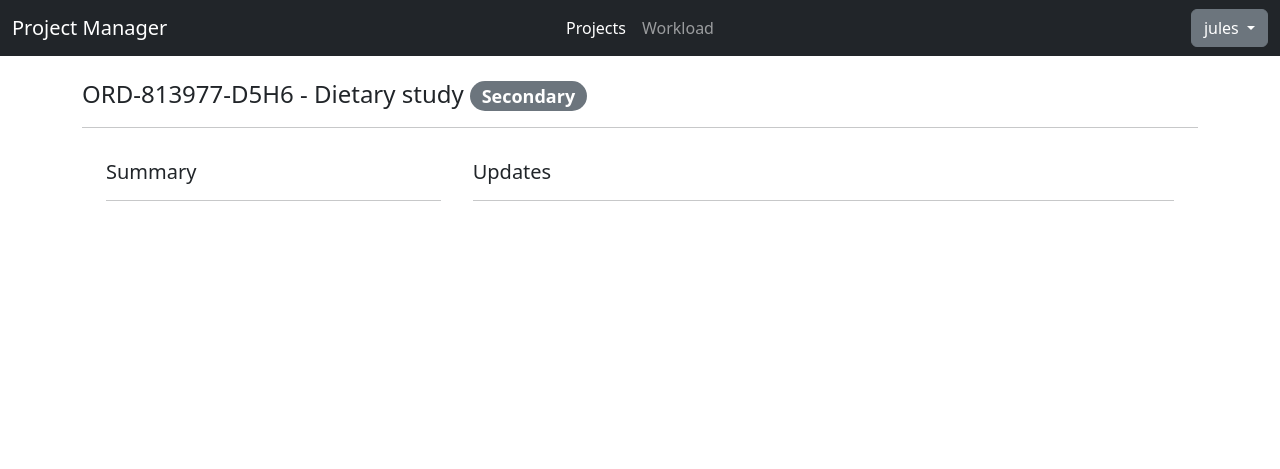
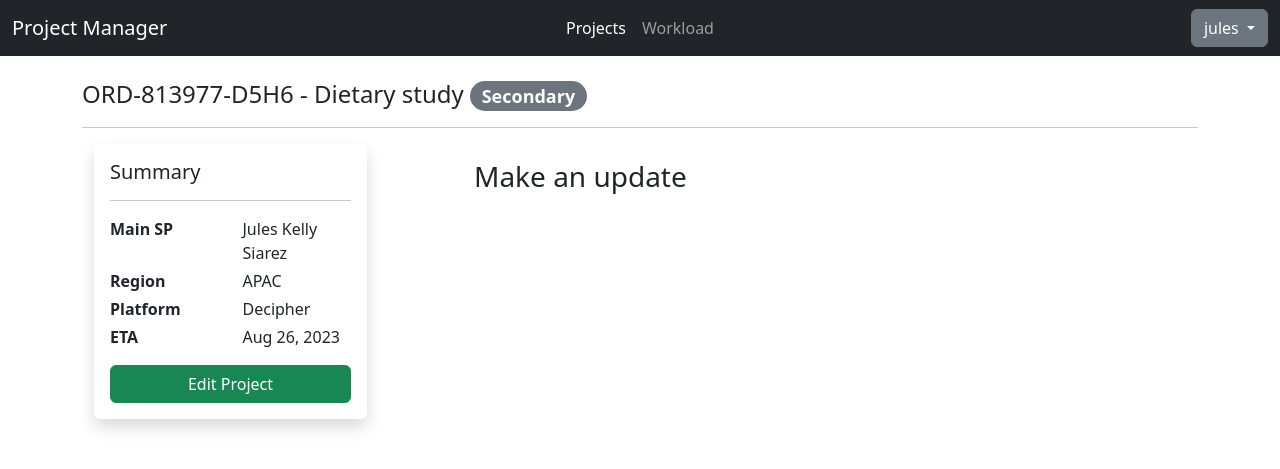
Before and after one commit to coded-by-joules/projectmanager, a Django app: a page that uses testfront/templates/testfront/project.html in a window 1280 px wide. Shown: the top 469 px of the page. Run offline with Django 4.2, Linux system fonts and the light colour scheme; a user stored in the database is signed in; data comes from the database, SQL or seed files in the repository; both versions use the stored data as it was after the commit.

Commit message:
project ui update

```diff
--- a/testfront/templates/testfront/project.html
+++ b/testfront/templates/testfront/project.html
@@ -5,20 +5,61 @@
 {% block css %} {% static "css/index.css" %} {% endblock %}
 {% block body %}
 <header>
-    <h4>{{project.ord}} - {{project.project_name}} <span class="badge rounded-pill text-bg-secondary">Secondary</span></h4>
+    <h4><span class="text-truncate">{{project.ord}} - {{project.project_name}}</span> <span class="badge rounded-pill text-bg-secondary">Secondary</span></h4>
 </header>
 
 <hr/>
 
 <main class="container">
-<div class="row gx-2">
-    <div class="col-lg-4 p-3">
+<div class="d-lg-flex justify-content-between">
+    <div class="col-lg-3 p-3 rounded shadow row-gap-4">
         <h5>Summary</h5>
         <hr/>
+        <div class="row mt-1">
+            <div class="col-sm-6 fw-bold">
+                Main SP
+            </div>
+            <div class="col-sm-6">
+                Jules Kelly Siarez
+            </div>
+        </div>
+        <div class="row mt-1">
+            <div class="col-sm-6 fw-bold">
+                Region
+            </div>
+            <div class="col-sm-6">
+                APAC
+            </div>
+        </div>
+        <div class="row mt-1">
+            <div class="col-sm-6 fw-bold">
+                Platform
+            </div>
+            <div class="col-sm-6">
+                Decipher
+            </div>
+        </div>
+        <div class="row mt-1">
+            <div class="col-sm-6 fw-bold">
+                ETA
+            </div>
+            <div class="col-sm-6">
+                Aug 26, 2023
+            </div>
+        </div>
+        <div class="row mt-3">
+            <div class="col-sm-12">
+                <a role="button" class="btn btn-success d-block" href="{% url "projectedit" "ARLCIY" %}">Edit Project</a>
+            </div>
+        </div>
+
     </div>
-    <div class="col-lg-8 p-3">
-        <h5>Updates</h5>
-        <hr/>
+    <div class="col-lg-8 p-3 mt-lg-0 mt-sm-3 mb-3">
+        <div class="row">
+            <div class="col-sm-12">
+                <h3>Make an update</h3>
+            </div>
+        </div>
     </div>
 </div>
 </main>
```
Also changed, not shown: db.sqlite3.
